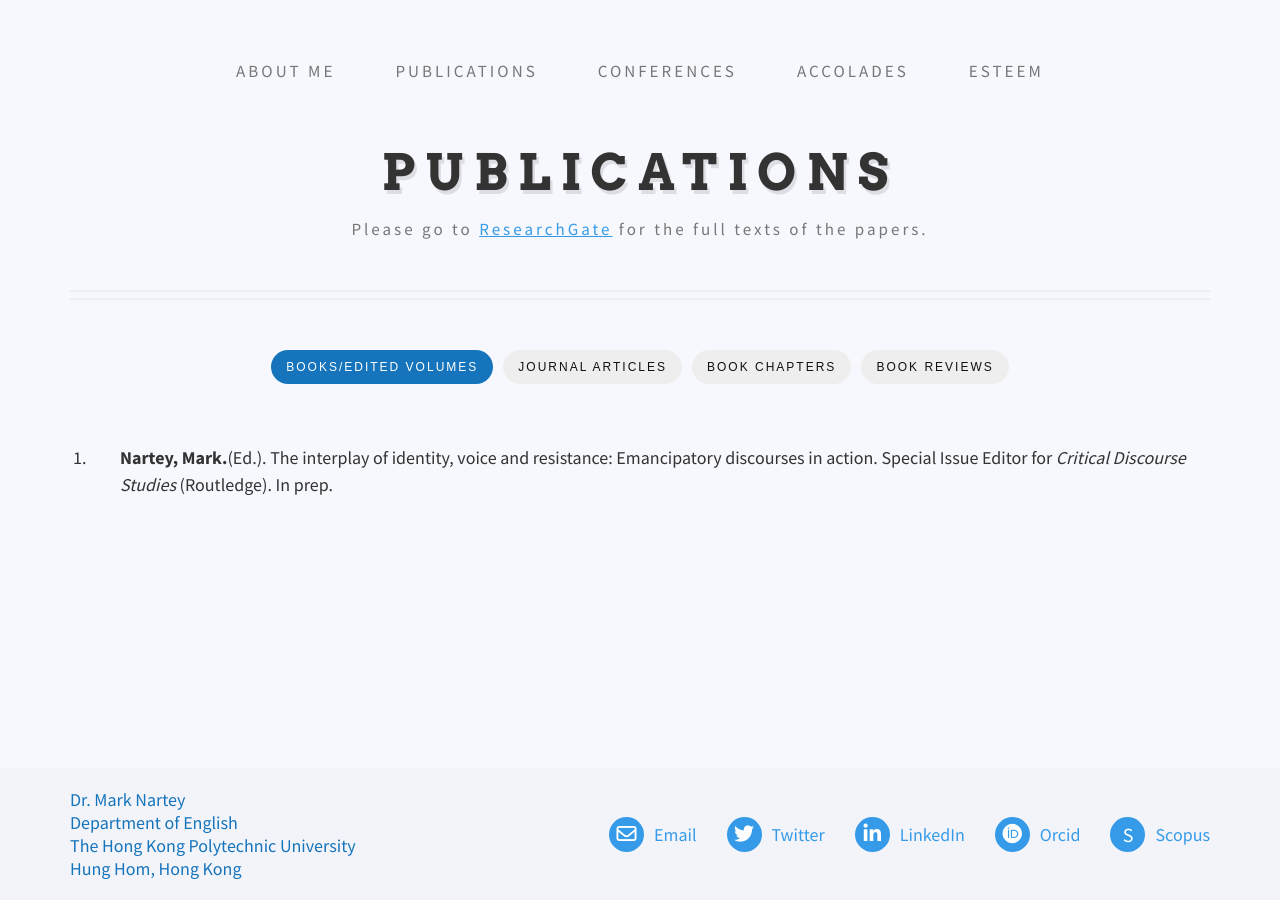
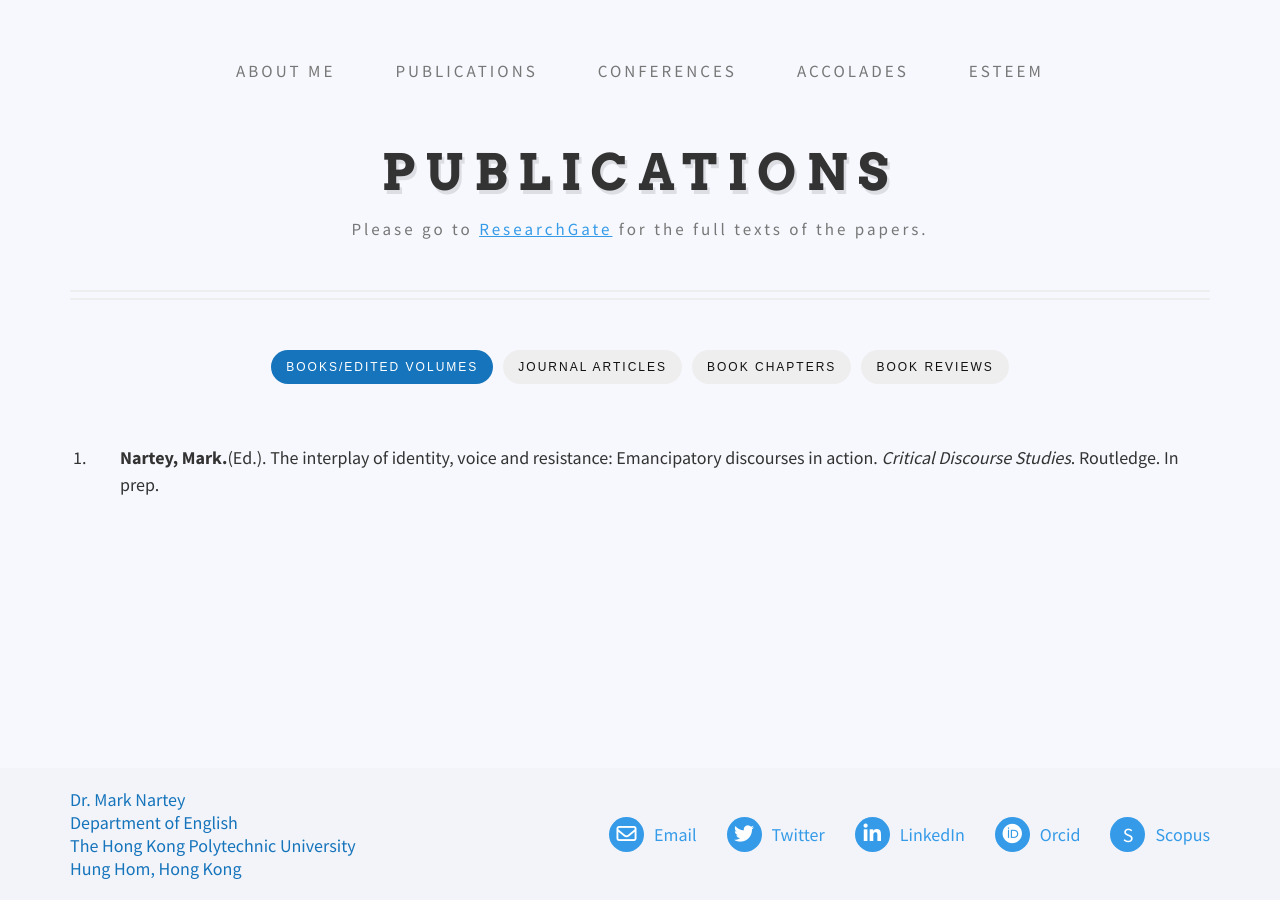
Before and after one commit to danielcornock/marknartey.com, a Jekyll site: the page built from _pages/publications.md, in a window 1280 px wide. Built offline with Jekyll 4.4.1, drawn with Linux system fonts in a browser that asks for light colours; nearby versions of some CDN libraries.

Commit message:
Update Content “Books”

```diff
--- a/_data/books.yml
+++ b/_data/books.yml
@@ -1,5 +1,5 @@
 items:
   - content: >-
       <b>Nartey, Mark.</b>(Ed.). The interplay of identity, voice and
-      resistance: Emancipatory discourses in action. Special Issue Editor for
-      <i>Critical Discourse Studies</i> (Routledge). In prep.
+      resistance: Emancipatory discourses in action. <i>Critical Discourse
+      Studies</I>. Routledge. In prep.
```
